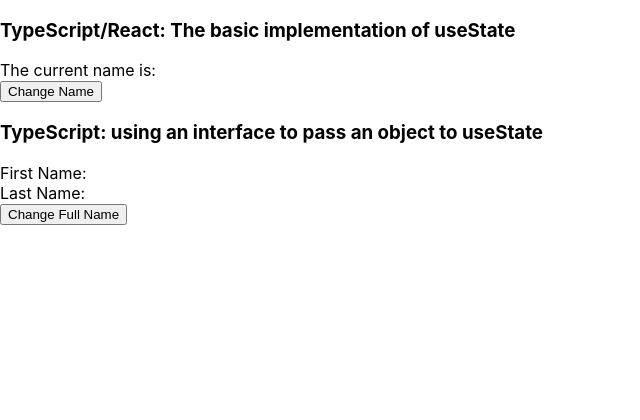
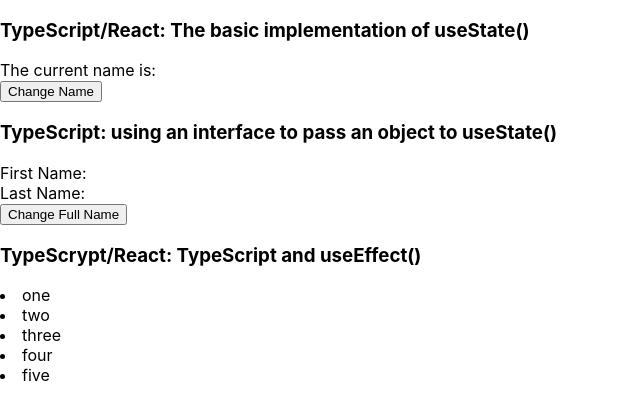
Before and after one commit to TheMartinCrabtree/typescript-react-hooks-demo, a React (Create React App) app: page / in a window 1280 px wide. Shown: the top 420 px of the page, without its empty margins (0-640 px from the left). Built offline with nearby package versions, Linux system fonts and the light colour scheme.

Commit message:
cosmetic changes to site

```diff
--- a/src/App.tsx
+++ b/src/App.tsx
@@ -1,6 +1,7 @@
 import React from 'react';
 import TestComponent from './components/TestComponent';
 import DemoInterface from './components/DemoInterface';
+import DemoUseEffect from './components/DemoUseEffect';
 
 
 import './App.css';
@@ -10,6 +11,7 @@
     <main>
       <TestComponent />
       <DemoInterface />
+      <DemoUseEffect />
     </main>
   );
 }
--- a/src/components/DemoInterface.tsx
+++ b/src/components/DemoInterface.tsx
@@ -16,7 +16,7 @@
 
     return(
         <div>
-            <h3>TypeScript: using an interface to pass an object to useState </h3>
+            <h3>TypeScript: using an interface to pass an object to useState() </h3>
             <div>First Name: { userInfo?.firstname } </div>
             <div>Last Name: { userInfo?.lastname } </div>
             <button onClick={ ()=>{!userInfo ? setUserInfo(firstUser) : setUserInfo(null)} } > Change Full Name </button>
--- a/src/components/TestComponent.tsx
+++ b/src/components/TestComponent.tsx
@@ -8,7 +8,7 @@
 
     return(
         <div>
-            <h3>TypeScript/React: The basic implementation of useState </h3>
+            <h3>TypeScript/React: The basic implementation of useState() </h3>
             <div>The current name is: { name } </div>
             <button onClick={ ()=>{!name ? setName(defaultName) : setName(null)} } > Change Name </button>
         </div>
```
